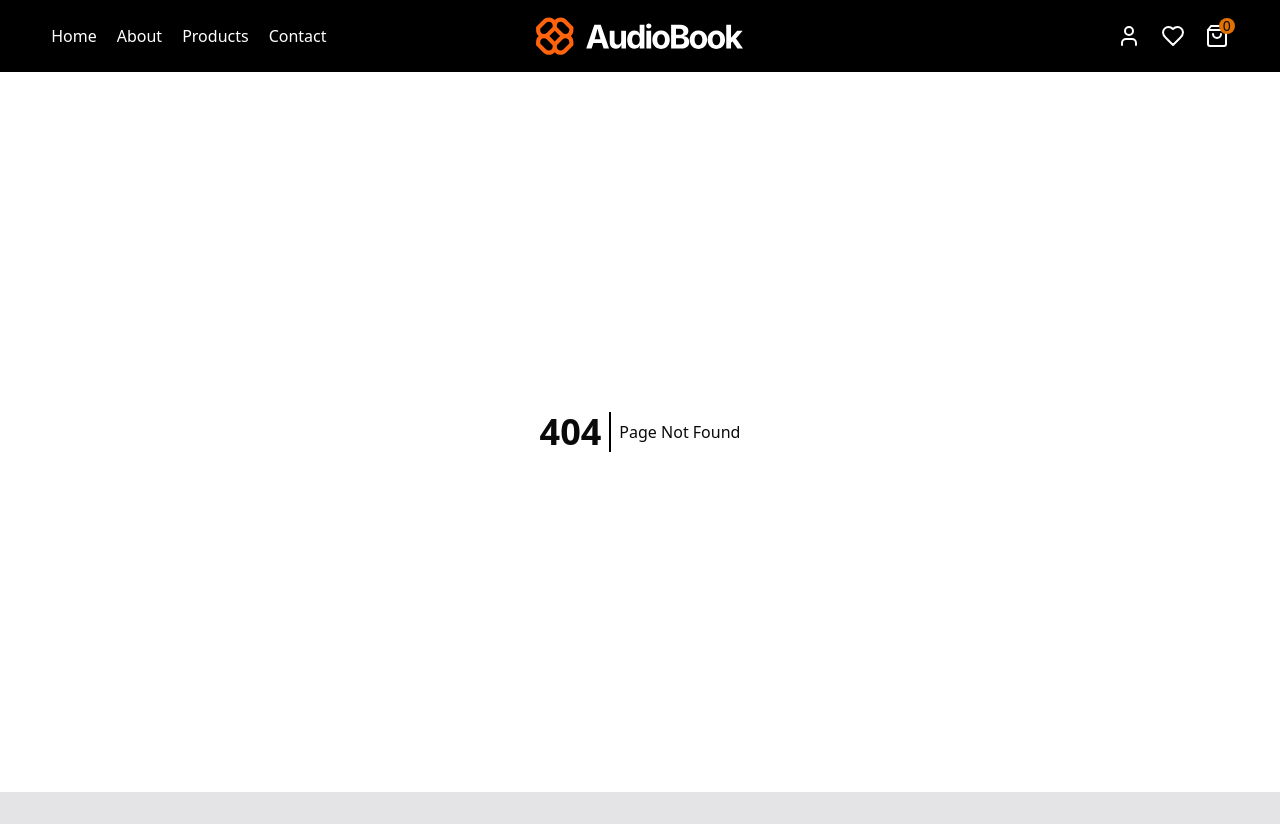
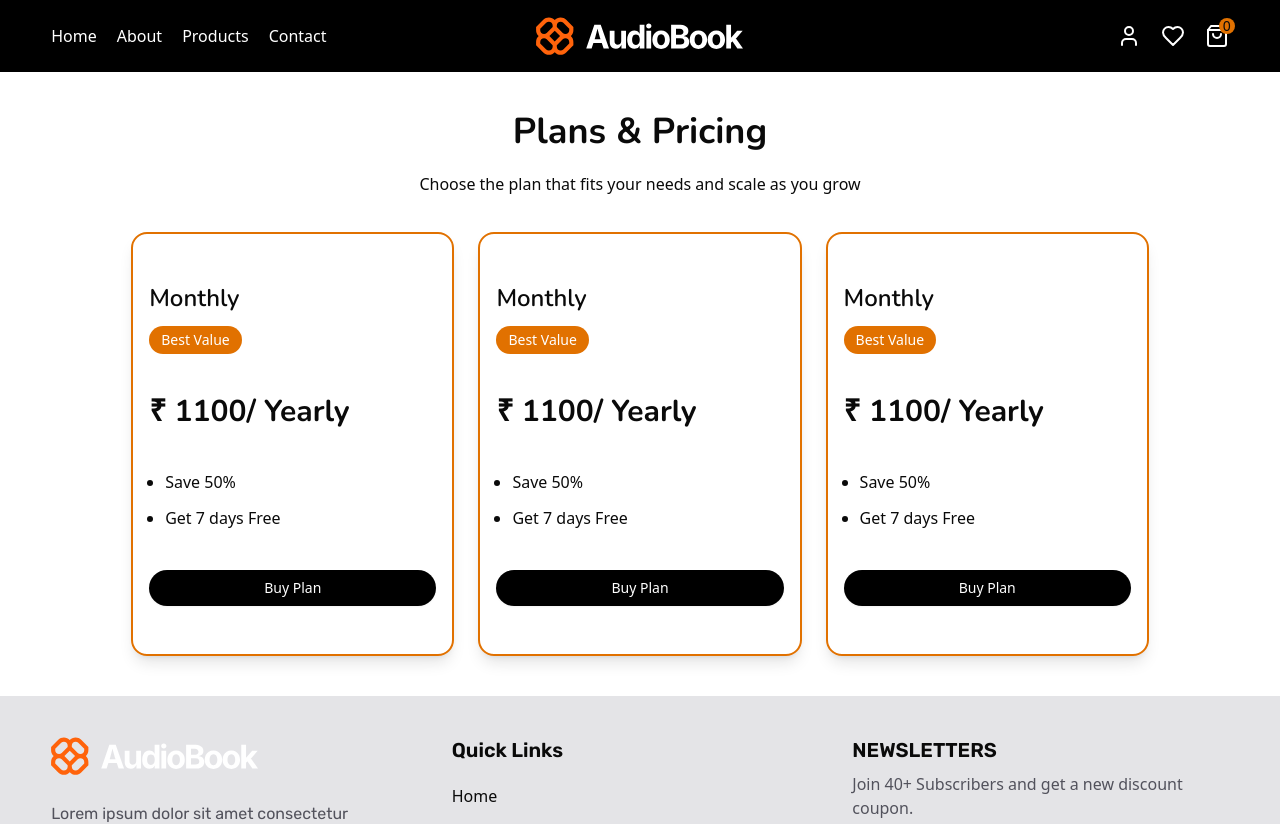
Before and after one commit to Swadhindhara/audioBook, a React (Vite) app: page /plans in a window 1280 px wide. Shown: the top 824 px of the page. Built offline with nearby package versions, Linux system fonts and the light colour scheme; no server answers.

Commit message:
plans page add

```diff
--- a/src/App.jsx
+++ b/src/App.jsx
@@ -3,7 +3,7 @@ import { Button } from "./components/ui/button";
 import { BrowserRouter, Route, Routes } from "react-router-dom";
 import {
   About,
-  Contact,  Error,  Home,  Privacy,  ProductDetails,
+  Contact,  Error,  Home,  Plans,  Privacy,  ProductDetails,
   Products,  Profile,  Wishlist,} from "./Pages";
 import Header from "./_components/Header.jsx";
 import { Footer, ScrollTo } from "./_components";
@@ -27,6 +27,7 @@ const App = () => {
               <Route path="/wishlist" element={<Wishlist />} />
               <Route path="/about" element={<About />} />
               <Route path="/privacy-policy" element={<Privacy />} />
+              <Route path="/plans" element={<Plans />} />
               <Route path="*" element={<Error />} />
             </Routes>
             <Footer />
--- /dev/null
+++ b/src/Pages/Plans.jsx
@@ -0,0 +1,28 @@
+import { PlanCard } from "@/_components";
+import React from "react";
+
+const Plans = () => {
+  return (
+    <>
+      <div className="main px-[4%]">
+        <div className="container mx-auto">
+          <div className="plans py-10 flex items-center justify-center flex-col gap-5">
+            <h2 className="font-[Nunito] md:text-4xl text-3xl font-bold">
+              Plans & Pricing
+            </h2>
+            <p className="text-center font-light">
+              Choose the plan that fits your needs and scale as you grow
+            </p>
+            <div className="boxes w-full grid lg:grid-cols-3 md:grid-cols-2 grid-cols-1 gap-6 lg:px-20 md:px-10 px-5 mt-4">
+              <PlanCard />
+              <PlanCard />
+              <PlanCard />
+            </div>
+          </div>
+        </div>
+      </div>
+    </>
+  );
+};
+
+export default Plans;
--- a/src/Pages/Privacy.jsx
+++ b/src/Pages/Privacy.jsx
@@ -1,19 +1,22 @@
-import { pagesData } from '@/store/pagesSlice';
-import React, { useEffect } from 'react'
-import { useDispatch, useSelector } from 'react-redux'
+import { pagesData } from "@/store/pagesSlice";
+import React, { useEffect } from "react";
+import { useDispatch, useSelector } from "react-redux";
 
 const Privacy = () => {
   const dispatch = useDispatch();
-  const pageData = useSelector(state => state.page)
+  const pageData = useSelector((state) => state.page);
   console.log(pageData);
 
+  useEffect(() => {
+    dispatch(pagesData(1));
+  }, [dispatch]);
+  return (
+    <div className="main py-10 px-[4%] min-h-screen">
+      <div className="container mx-auto">
+        <div dangerouslySetInnerHTML={{ __html: pageData.pageDesc }} />
+      </div>
+    </div>
+  );
+};
 
-  useEffect(() => {
-    dispatch(pagesData(1))
-  }, [dispatch])
-  return (
-<div dangerouslySetInnerHTML={{ __html: pageData.pageDesc }} />
-  )
-}
-
-export default Privacy
+export default Privacy;
--- a/src/Pages/index.js
+++ b/src/Pages/index.js
@@ -7,6 +7,7 @@ import Products from "./Products";
 import Wishlist from "./Wishlist";
 import About from "./About";
 import Privacy from "./Privacy";
+import Plans from "./Plans";
 
 export {
     Home,
@@ -17,5 +18,6 @@ export {
     Products,
     Wishlist,
     About,
-    Privacy
+    Privacy,
+    Plans,
 }
--- /dev/null
+++ b/src/_components/PlanCard.jsx
@@ -0,0 +1,25 @@
+import { Button } from '@/components/ui/button'
+import React from 'react'
+
+const PlanCard = () => {
+  return (
+    <div className="plan_card min-h-[400px] border-2 border-amber-600 px-4 py-12 flex flex-col items-start gap-10 rounded-2xl hover:scale-105 duration-300 hover:shadow-2xl shadow-lg">
+        <div className="planName flex flex-col gap-3">
+            <h3 className='font-[Nunito] font-semibold text-xl md:text-2xl'>Monthly</h3>
+            <p className='bg-amber-600 text-white text-center py-1 rounded-full px-3 text-sm'>Best Value</p>
+        </div>
+        <div className="price">
+            <p className='font-[Nunito] md:text-3xl text-2xl font-bold'>₹ 1100/ Yearly</p>
+        </div>
+        <div className="features">
+            <ul className='flex flex-col gap-3 ml-4'>
+                <li className='list-disc'>Save 50%</li>
+                <li className='list-disc'>Get 7 days Free</li>
+            </ul>
+        </div>
+        <Button className={`w-full bg-black text-white rounded-full cursor-pointer hover:bg-amber-600`}>Buy Plan</Button>
+    </div>
+  )
+}
+
+export default PlanCard
--- a/src/_components/index.js
+++ b/src/_components/index.js
@@ -4,6 +4,7 @@ import ProductCard from "./ProductCard";
 import Footer from "./Footer";
 import ScrollTo from './ScrollTo';
 import MainProductCard from "./MainProductCard";
+import PlanCard from "./PlanCard";
 
 export {
     Header,
@@ -11,5 +12,6 @@ export {
     ProductCard,
     Footer,
     ScrollTo,
-    MainProductCard
+    MainProductCard,
+    PlanCard
 }
```
